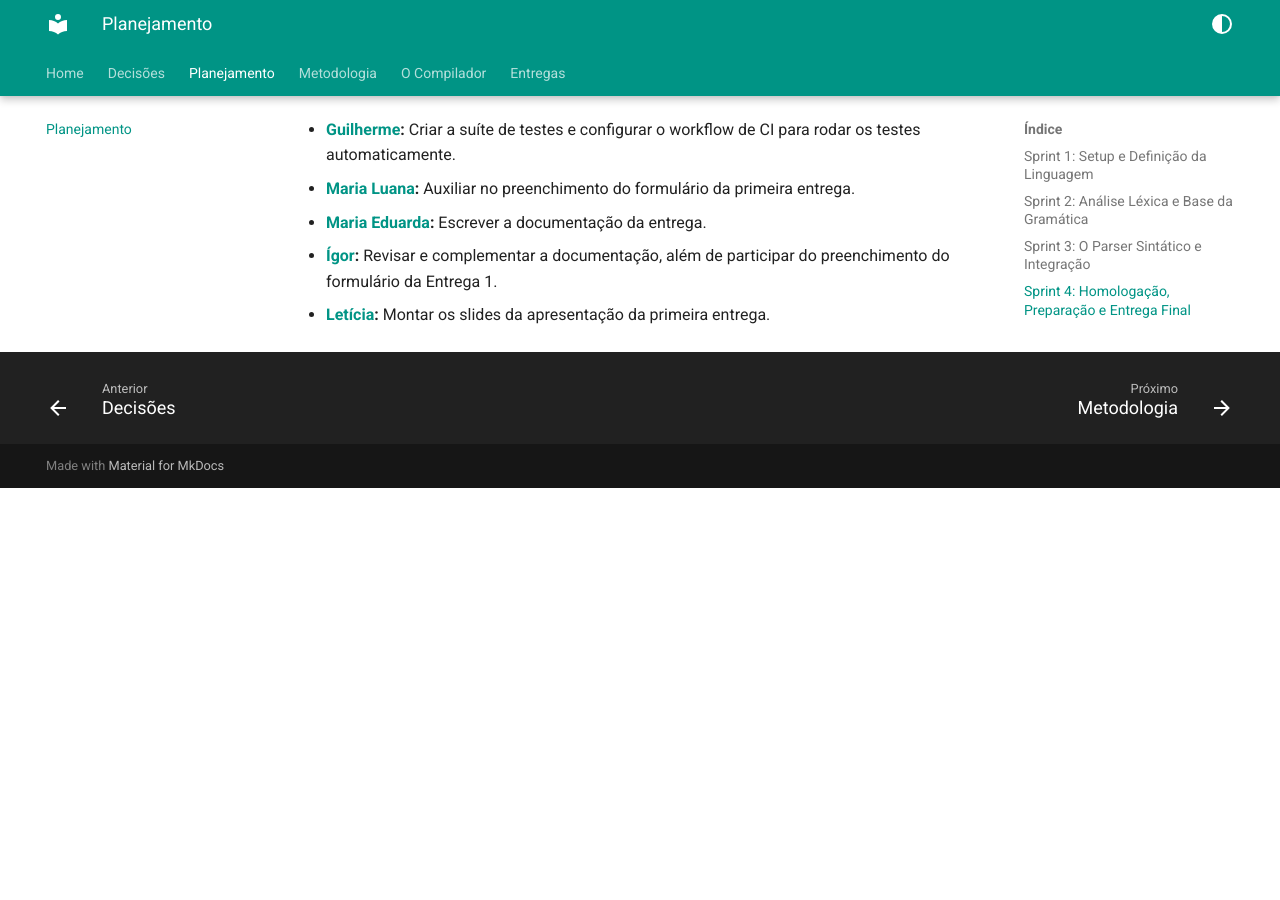
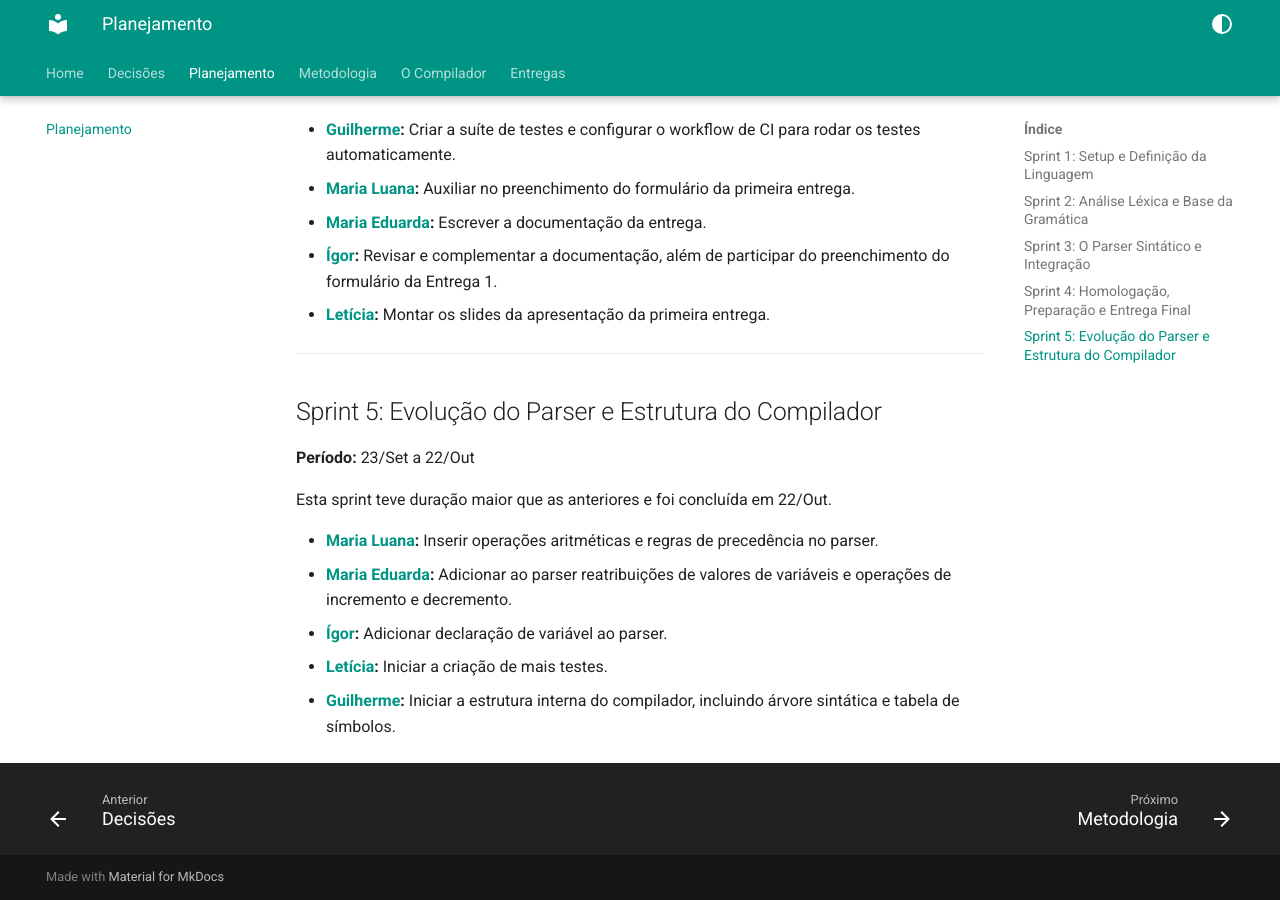
Before and after one commit to LeticiaMonteiroo/Compiladores-Grupo10, an MkDocs documentation site: the page built from docs/planejamento.md, in a window 1280 px wide and 900 px high, scrolled down 1759 px. Built offline with MkDocs 1.6.1 and Material for MkDocs 9.7.7, drawn with Linux system fonts in a browser that asks for light colours; before the commit the page ends 2247 px from its top, so only the background shows below that; some of the changed text lies outside the part shown.

Commit message:
docs: documenta a sprint 5

```diff
--- a/docs/planejamento.md
+++ b/docs/planejamento.md
@@ -5,7 +5,7 @@
 > linguagem** — cada pessoa acompanha seu escopo de tokens do léxico até a
 > integração no parser — em vez de dividir por ferramenta (Flex de um lado,
 > Bison de outro). O resultado efetivo de cada sprint está registrado em
-> [Entrega 1 → O que foi feito](entregas/entrega1.md).
+> [Entrega 1 → O que foi feito](entregas/entrega1.md) para as Sprints 1 a 4.
 
 ## Sprint 1: Setup e Definição da Linguagem
 
@@ -55,3 +55,17 @@
 - **[Maria Eduarda](https://github.com/pyramidsf):** Escrever a documentação da entrega.
 - **[Ígor](https://github.com/igorvdaniel):** Revisar e complementar a documentação, além de participar do preenchimento do formulário da Entrega 1.
 - **[Letícia](https://github.com/LeticiaMonteiroo):** Montar os slides da apresentação da primeira entrega.
+
+---
+
+## Sprint 5: Evolução do Parser e Estrutura do Compilador
+
+**Período:** 23/Set a 22/Out
+
+Esta sprint teve duração maior que as anteriores e foi concluída em 22/Out.
+
+- **[Maria Luana](https://github.com/MLuana725):** Inserir operações aritméticas e regras de precedência no parser.
+- **[Maria Eduarda](https://github.com/pyramidsf):** Adicionar ao parser reatribuições de valores de variáveis e operações de incremento e decremento.
+- **[Ígor](https://github.com/igorvdaniel):** Adicionar declaração de variável ao parser.
+- **[Letícia](https://github.com/LeticiaMonteiroo):** Iniciar a criação de mais testes.
+- **[Guilherme](https://github.com/GuilhermeCarvalho2024):** Iniciar a estrutura interna do compilador, incluindo árvore sintática e tabela de símbolos.
--- a/mkdocs.yml
+++ b/mkdocs.yml
@@ -30,6 +30,7 @@ nav:
     - Como executar: compiladordetalhes/como-executar.md
   - Entregas:
       - Entrega 1: entregas/entrega1.md
+      - Entrega 2: entregas/entrega2.md
 
 theme:
   name: material
```
Also changed, not shown: docs/entregas/entrega2.md (added, +48 -0 lines).
